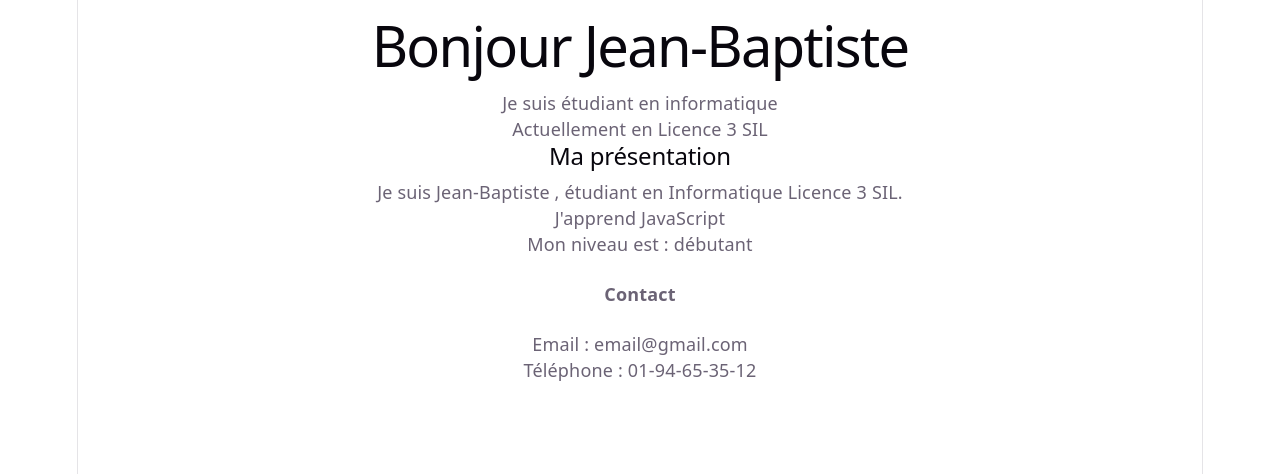
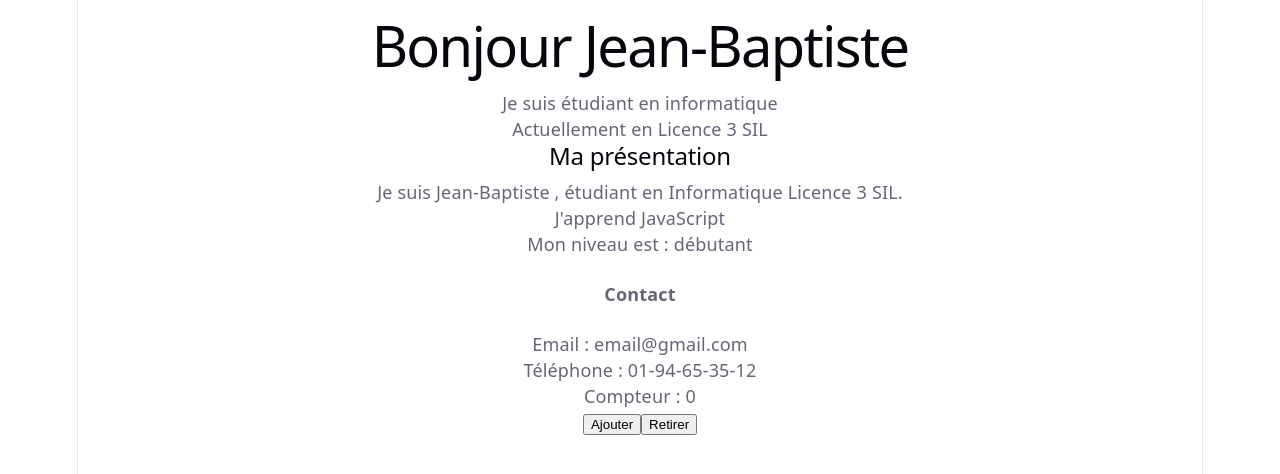
Before and after one commit to jeanbaptisteassogba87-jpg/react-learning, a React (Vite) app: page / in a window 1280 px wide. Shown: the top 474 px of the page. Built offline with nearby package versions, Linux system fonts and the light colour scheme.

Commit message:
Ajout du useState et des évenement onClick

```diff
--- a/src/App.jsx
+++ b/src/App.jsx
@@ -1,3 +1,4 @@
+import { useState } from "react";
 import Presentation from "./Presentation";
 import Skills from "./Skills";
 import Contact from "./Contact";
@@ -9,6 +10,7 @@ function App(){
   const niveau = "débutant"
   const email = "email@gmail.com"
   const telephone = "01-94-65-35-12"
+  const [compteur , setCompteur] = useState(0)
   return(
     <div>
        <h1>Bonjour {nom} </h1>
@@ -18,8 +20,12 @@ function App(){
       <Presentation nom={nom} formation={formation}/>
       <Skills langage={langage} niveau={niveau}/>
       <Contact email={email} telephone={telephone} />
+      <p>Compteur : {compteur}</p>
+      <button onClick={()=>setCompteur(compteur+1)}>Ajouter </button>
+      <button onClick={()=>setCompteur(compteur-1)}>Retirer</button>
     </div>
   );
+
 }
 
 export default App
```
